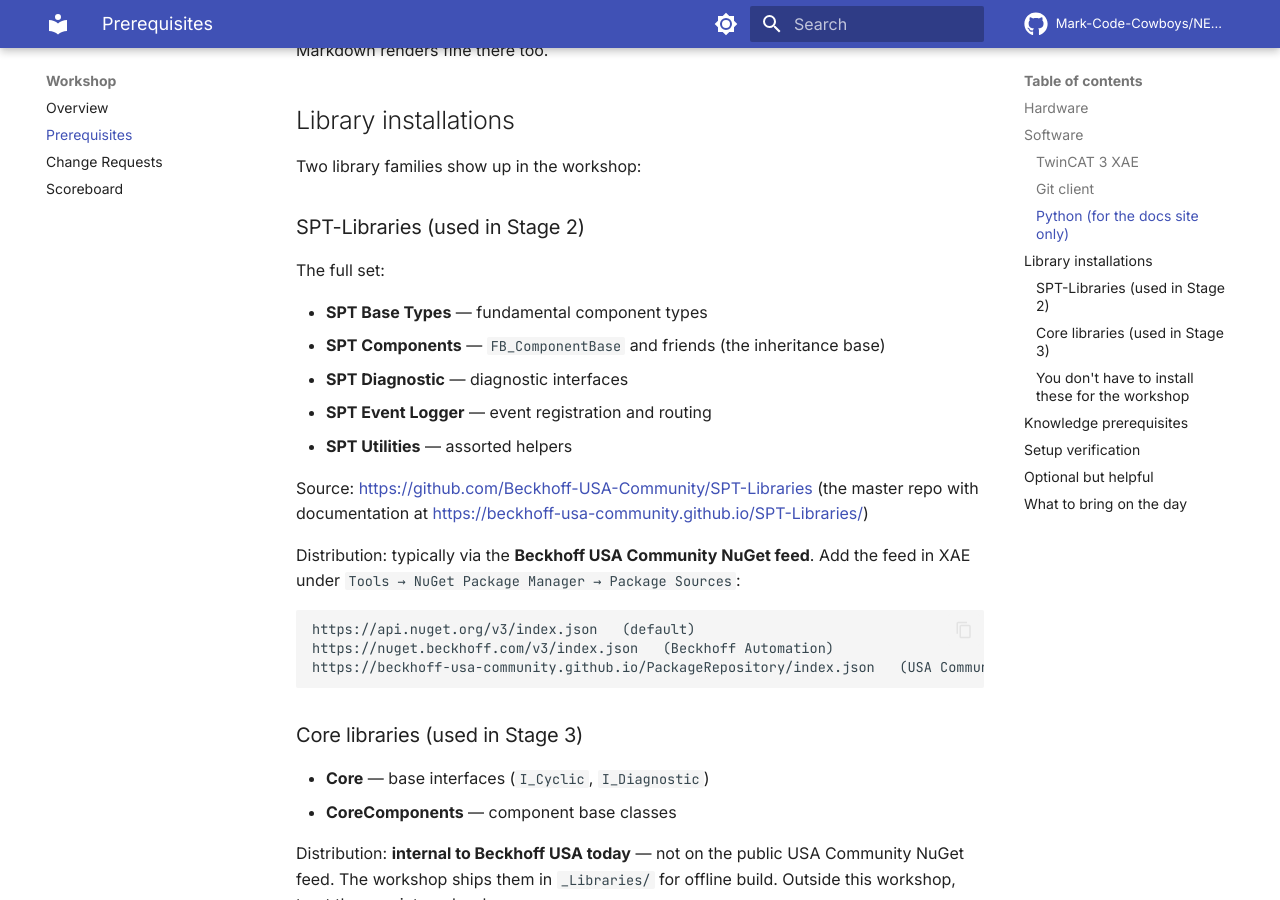
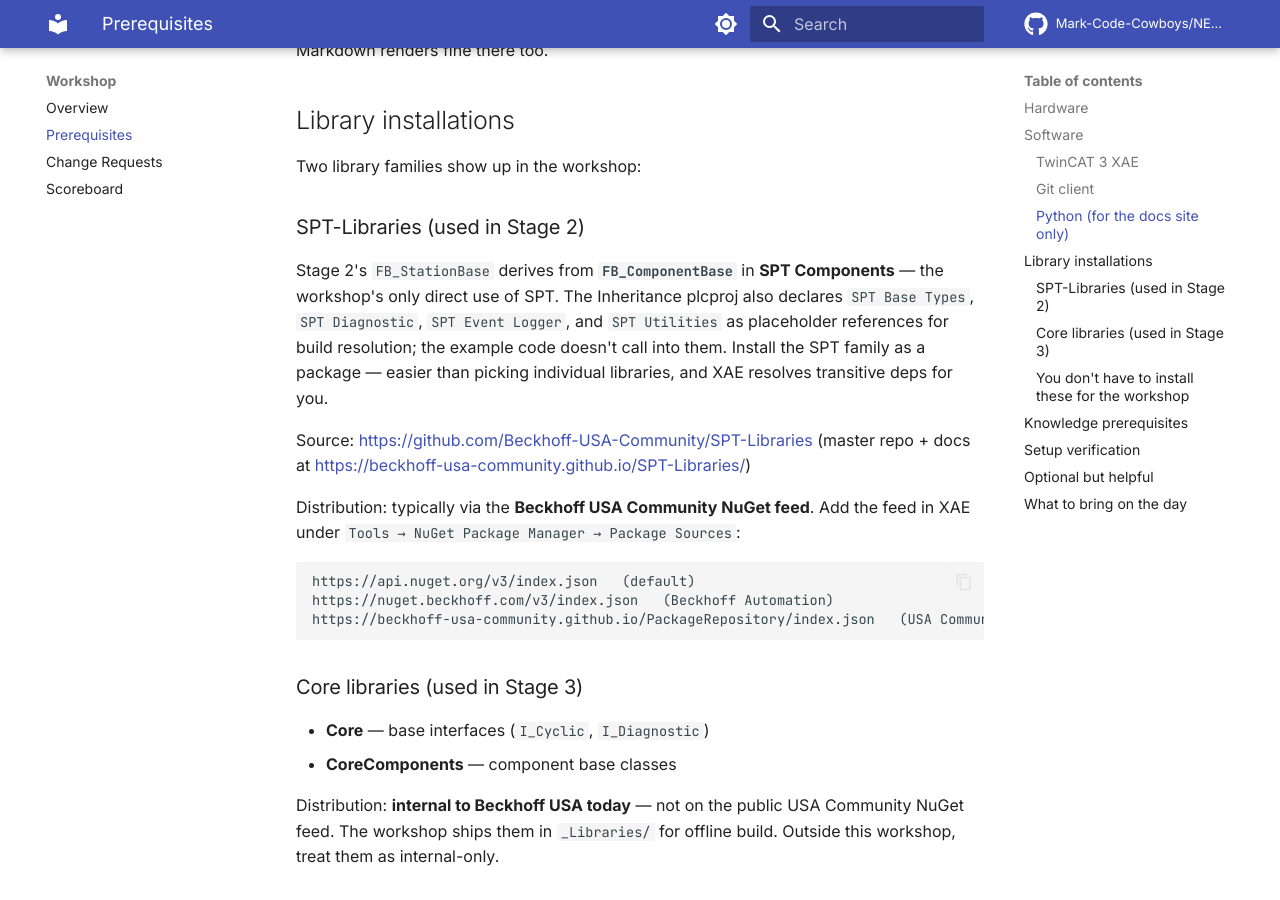
Before and after one commit to Beckhoff-USA-Community/Procedural_To_SOLID, an MkDocs documentation site: the page built from docs/workshop/prerequisites.md, in a window 1280 px wide and 900 px high, scrolled down 1662 px. Built offline with MkDocs 1.6.1 and Material for MkDocs 9.7.7, drawn with Linux system fonts in a browser that asks for light colours; comment, search, counter and statistics services are not loaded.

Commit message:
docs: prune unused SPT-family library refs from prerequisites + reference
Earlier round removed Tc3_EventLogger / Tc3_PackML_V3 / MechatronicsCore
from the docs, but left the unused SPT-family libraries (Base Types,
Diagnostic, Event Logger, Utilities) listed as if attendees would use
them. Only SPT Components is directly referenced from the workshop's
example code — FB_StationBase derives from FB_ComponentBase.

- prerequisites.md: replaced the 5-item SPT bullet list with prose
  naming SPT Components as the only directly-used SPT library;
  acknowledges the rest are placeholder refs for build resolution.
- reference.md: library-uses table trimmed to "above + SPT Components"
  for Inheritance; admonition box extended to list all currently-dead
  or transitively-resolved SPT refs alongside the Tc3_* dead ones.

Co-Authored-By: Claude Opus 4.7 (1M context) <noreply@anthropic.com>

```diff
--- a/docs/workshop/prerequisites.md
+++ b/docs/workshop/prerequisites.md
@@ -51,15 +51,9 @@ Two library families show up in the workshop:
 
 ### SPT-Libraries (used in Stage 2)
 
-The full set:
+Stage 2's `FB_StationBase` derives from **`FB_ComponentBase`** in **SPT Components** — the workshop's only direct use of SPT. The Inheritance plcproj also declares `SPT Base Types`, `SPT Diagnostic`, `SPT Event Logger`, and `SPT Utilities` as placeholder references for build resolution; the example code doesn't call into them. Install the SPT family as a package — easier than picking individual libraries, and XAE resolves transitive deps for you.
 
-- **SPT Base Types** — fundamental component types
-- **SPT Components** — `FB_ComponentBase` and friends (the inheritance base)
-- **SPT Diagnostic** — diagnostic interfaces
-- **SPT Event Logger** — event registration and routing
-- **SPT Utilities** — assorted helpers
-
-Source: <https://github.com/Beckhoff-USA-Community/SPT-Libraries> (the master repo with documentation at <https://beckhoff-usa-community.github.io/SPT-Libraries/>)
+Source: <https://github.com/Beckhoff-USA-Community/SPT-Libraries> (master repo + docs at <https://beckhoff-usa-community.github.io/SPT-Libraries/>)
 
 Distribution: typically via the **Beckhoff USA Community NuGet feed**. Add the feed in XAE under `Tools → NuGet Package Manager → Package Sources`:
 
```
Also changed, not shown: docs/reference.md (+2 -2 lines).
